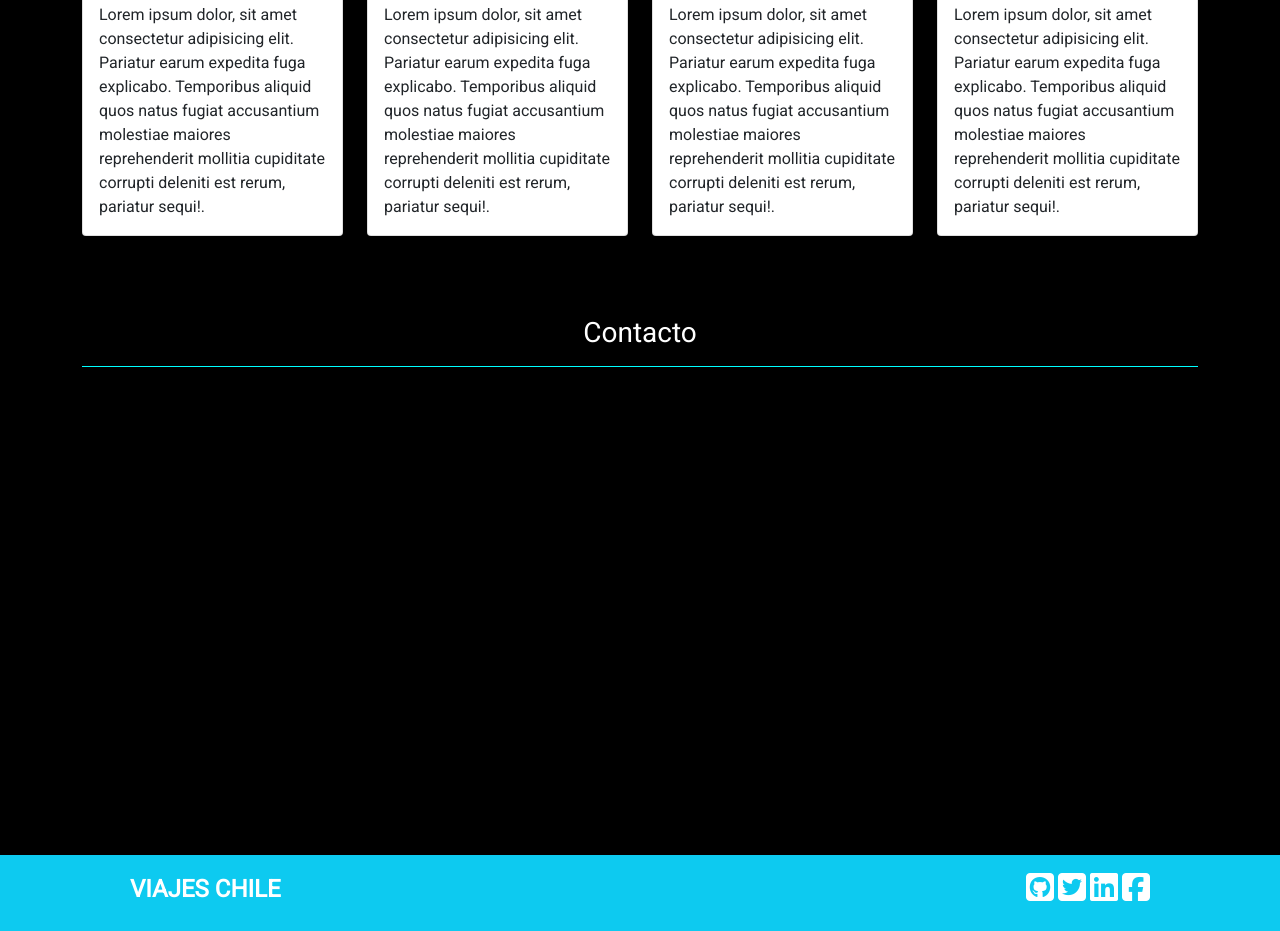
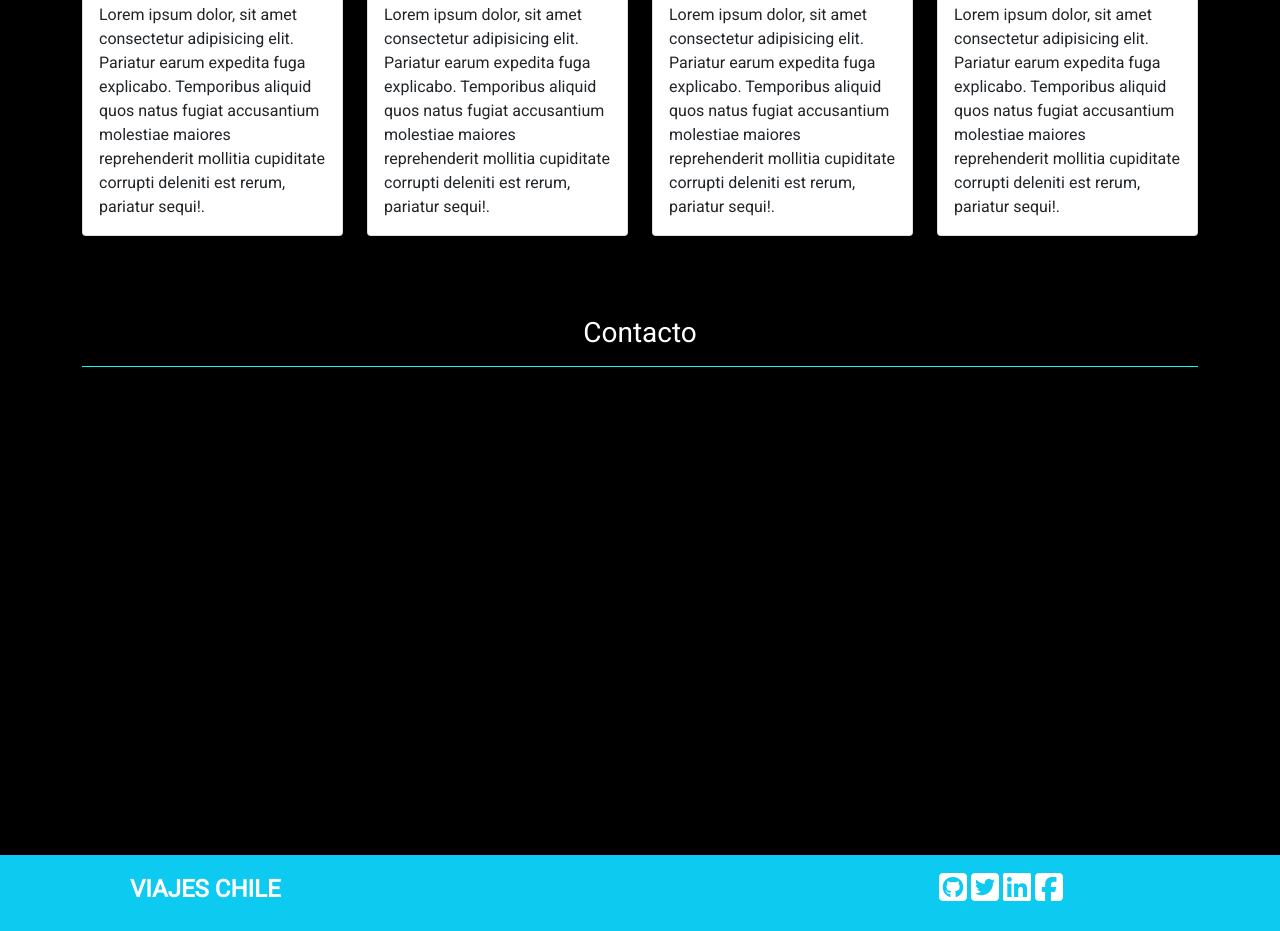
Before and after one commit to gonz89/Proyecto-Final, a plain HTML site: page index.html in a window 1280 px wide. Shown: the part 1862-2793 px from the top of the page. Drawn offline with nearby package versions, Linux system fonts and the light colour scheme; a script that the page names is missing.

Commit message:
mejora en el footer

```diff
--- a/index.html
+++ b/index.html
@@ -239,7 +239,7 @@
                     <p class="texto-logo">VIAJES CHILE</p>
 
                 </div>
-                <div class="col-6 text-end">
+                <div class="col-5 text-end">
                     <a href="https://github.com"><i class="fab fa-github-square fa-2x white"></i></a>
                     <a href="https://twitter.com"><i class="fab fa-twitter-square fa-2x white"></i></a>
                     <a href="https://www.linkedin.com"><i class="fab fa-linkedin fa-2x white"></i></a>
```
